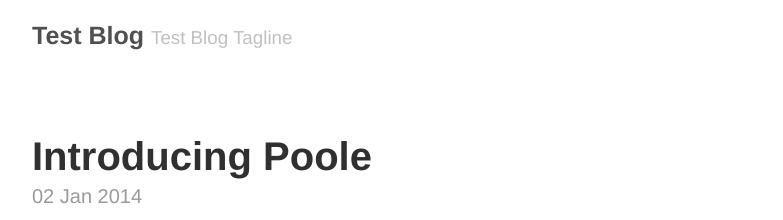
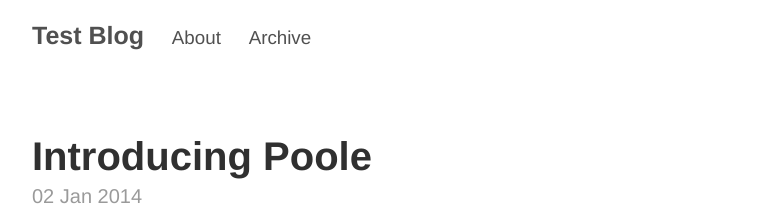
Before and after one commit to mverardo/mverardo.github.io, a Jekyll site: the page built from index.html, in a window 1280 px wide. Shown: the top 220 px of the page, without its empty margins (248-1031 px from the left). Built offline with Jekyll 4.4.1, drawn with Linux system fonts in a browser that asks for light colours; the list of posts is cut into pages by our own code.

Commit message:
Adicionando menu em cima, e páginas about e archive

```diff
--- a/_config.yml
+++ b/_config.yml
@@ -17,3 +17,4 @@ author:
 version:          1.0.0
 github:
   repo:
+pages_list:       ['About', 'Archive']
--- a/_layouts/default.html
+++ b/_layouts/default.html
@@ -9,7 +9,11 @@
       <header class="masthead">
         <h3 class="masthead-title">
           <a href="{{ site.baseurl }}" title="Home">{{ site.title }}</a>
-          <small>{{ site.tagline }}</small>
+
+          {% for page_name in site.pages_list %}
+              &nbsp;&nbsp;&nbsp;<small><a href="/{{ page_name | downcase }}">{{ page_name }}</a></small>
+          {% endfor %}
+
         </h3>
       </header>
 
```
Also changed, not shown: archive.md (added, +10 -0 lines).
